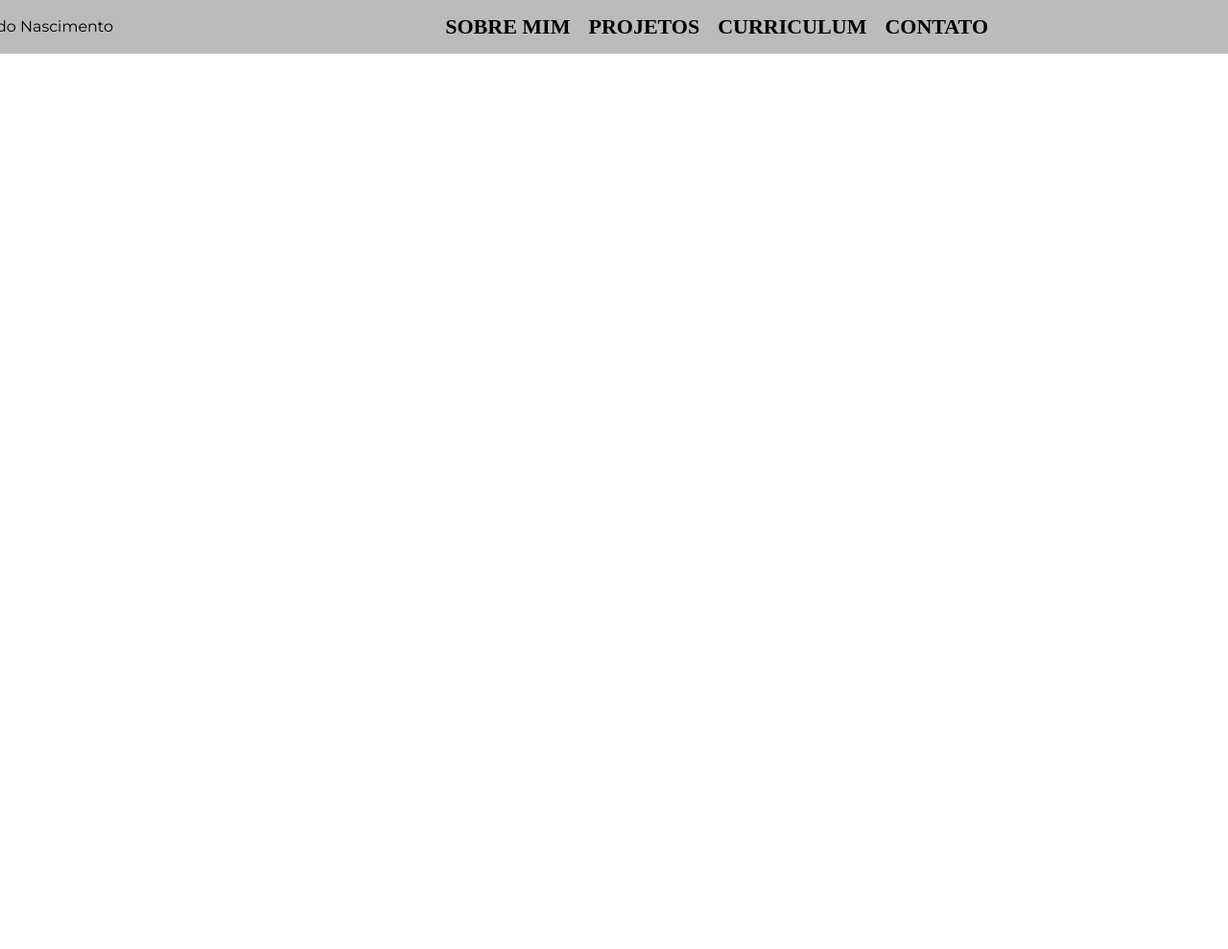
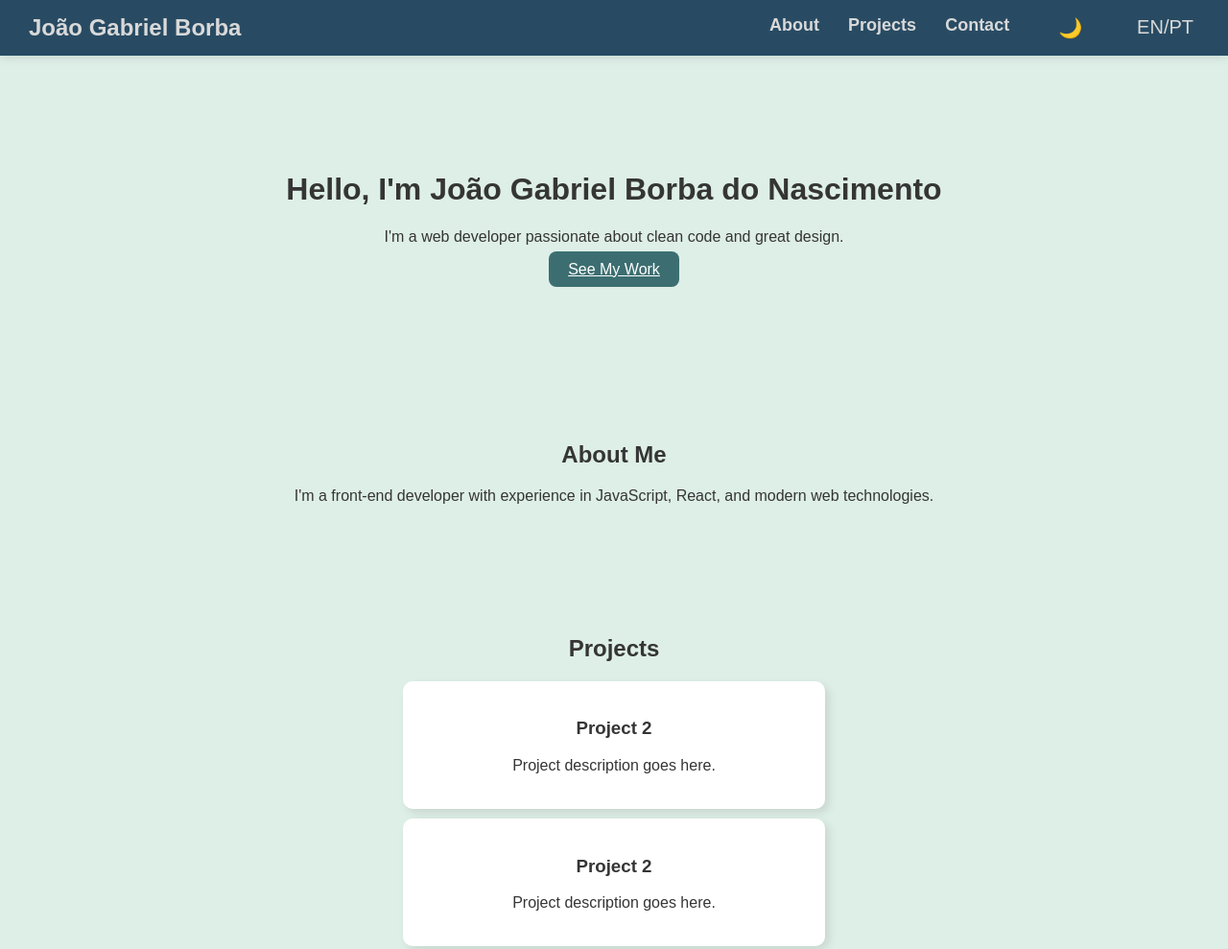
Before and after one commit to joaogabriel43/Portifolio, a plain HTML site: page index.html in a window 1280 px wide. Shown: the top 989 px of the page at 96% size. Before the commit the page ends 800 px from the top, so only its background shows below. Drawn offline with Linux system fonts and the light colour scheme; a web font is replaced by a local one.

Commit message:
Primeira configurações de estilização e definições para qual caminho desejo ir com esse projeto. Implementação do site em ingles / Portugues

```diff
--- /dev/null
+++ b/Languages/en.json
@@ -0,0 +1,34 @@
+{
+    "navbar": {
+        "about": "About",
+        "projects": "Projects",
+        "contact": "Contact"
+    },
+    "header": {
+        "greeting": "Hello, I'm",
+        "description": "I'm a web developer passionate about clean code and great design.",
+        "button": "See My Work"
+    },
+    "about": {
+        "title": "About Me",
+        "description": "I'm a front-end developer with experience in JavaScript, React, and modern web technologies."
+    },
+    "projects": {
+        "title": "Projects",
+        "project1": {
+            "title": "Project 1",
+            "description": "Project description goes here."
+        },
+        "project2": {
+            "title": "Project 2",
+            "description": "Project description goes here."
+        }
+    },
+    "contact": {
+        "title": "Contact",
+        "email": "joaogabrielnb43@gmail.com"
+    },
+    "footer": {
+        "text": "© 2025 Portfolio. All rights reserved."
+    }
+}
--- a/index.html
+++ b/index.html
@@ -1,40 +1,62 @@
 <!DOCTYPE html>
 <html lang="pt-br">
-<head>
-    <meta charset="UTF-8">
-    <meta name="viewport" content="width=device-width, initial-scale=1.0">
-    <title>Portifolio</title>
-    <link rel="stylesheet" href="reset.css">
-    <link rel="stylesheet" href="style.css">
+    <head>
+        <meta charset="UTF-8">
+        <meta name="viewport" content="width=device-width, initial-scale=1.0">
+        <title>Portifólio - João Gabriel</title>
+        <link rel="stylesheet" href="styles.css">
+        <script defer src="script.js"></script>
+    </head>
+    <body>
 
-    <link rel="preconnect" href="https://fonts.googleapis.com">
-    <link rel="preconnect" href="https://fonts.gstatic.com" crossorigin>
-    <link href="https://fonts.googleapis.com/css2?family=Montserrat:ital,wght@0,100..900;1,100..900&family=Sixtyfour+Convergence&display=swap" rel="stylesheet">
+        <!-- Navbar -->
+        <nav>
+            <div class="logo">João Gabriel Borba</div>
+            <ul class="nav-links">
+                <li><a href="#about">About</a></li>
+                <li><a href="#projects">Projects</a></li>
+                <li><a href="#contact">Contact</a></li>
+                <li><button id="theme-toggle">🌙</button></li>
+                <li><button id="language-toggle">EN/PT</button></li>
+            </ul>
+        </nav>
 
+        <!-- Header Section -->
+        <header>
+            <h1>Hello, I'm <span class="highlight">João Gabriel Borba do Nascimento</span></h1>
+            <p>I'm a web developer passionate about clean code and great design.</p>
+            <a href="#projects" class="btn">See My Work</a>
+        </header>
 
-</head>
+        <!-- About Section -->
+        <section id="about">
+            <h2>About Me</h2>
+            <p>I'm a front-end developer with experience in JavaScript, React, and modern web technologies.</p>
+        </section>
 
+        <!-- Projects Section -->
+        <section id="projects">
+            <h2>Projects</h2>
+            <div class="project">
+                <h3>Project 1</h3>
+                <p>Project description goes here.</p>
+            </div>
+            <div class="project">
+                <h3>Project 2</h3>
+                <p>Project description goes here.</p>
+            </div>
+        </section>
 
-<body>
-    <header>
-        <div class="box">
-            <h1 class="titulo">João Gabriel Borba do Nascimento</h1>
-            <nav>
-                <ul>
-                    <li class="menu"><a href="sobremim.html">Sobre mim</a></li>
-                    <li class="menu"><a href="projetos">Projetos</a></li>
-                    <li class="menu"><a href="curriculum">Curriculum</a></li>
-                    <li class="menu"><a href="contato">Contato</a></li>
-                </ul>
-            </nav>
-        </div>
-    </header>
-    <main>
+        <!-- Contact Section -->
+        <section id="contact">
+            <h2>Contact</h2>
+            <p>Email: <a href="mailto:your@email.com">Joaogabrielnb43@gmail.com</a></p>
+        </section>
 
-    </main>
-</body>
+        <!-- Footer -->
+        <footer>
+            <p>© 2025 João Gabriel Borba. All rights reserved.</p>
+        </footer>
 
-<footer>
-
-</footer>
-</html>
+    </body>
+    </html>
--- /dev/null
+++ b/script.js
@@ -0,0 +1,99 @@
+// Seleciona o botão de alternância de tema
+const themeToggle = document.getElementById("theme-toggle");
+
+// Verifica se o usuário já escolheu um tema
+const savedTheme = localStorage.getItem("theme");
+if (savedTheme) {
+    document.body.classList.add(savedTheme);
+    themeToggle.textContent = savedTheme === "dark-mode" ? "☀️" : "🌙";
+}
+
+// Evento de clique para mudar o tema
+themeToggle.addEventListener("click", () => {
+    document.body.classList.toggle("dark-mode");
+
+    // Atualiza o botão conforme o tema
+    if (document.body.classList.contains("dark-mode")) {
+        themeToggle.textContent = "☀️";
+        localStorage.setItem("theme", "dark-mode");
+    } else {
+        themeToggle.textContent = "🌙";
+        localStorage.setItem("theme", "");
+    }
+});
+
+document.addEventListener('DOMContentLoaded', () => {
+    const languageToggle = document.getElementById('language-toggle');
+    let currentLanguage = 'en';
+
+    languageToggle.addEventListener('click', () => {
+        currentLanguage = currentLanguage === 'en' ? 'pt' : 'en';
+        loadLanguage(currentLanguage);
+    });
+
+    function loadLanguage(language) {
+        fetch(`languages/${language}.json`)
+            .then(response => response.json())
+            .then(data => {
+                console.log(`Loaded language: ${language}`, data); // Log para verificar o carregamento do JSON
+
+                // Atualizar Navbar
+                const aboutLink = document.querySelector('.nav-links a[href="#about"]');
+                const projectsLink = document.querySelector('.nav-links a[href="#projects"]');
+                const contactLink = document.querySelector('.nav-links a[href="#contact"]');
+                if (aboutLink) aboutLink.textContent = data.navbar.about;
+                if (projectsLink) projectsLink.textContent = data.navbar.projects;
+                if (contactLink) contactLink.textContent = data.navbar.contact;
+
+                // Atualizar Header
+                const headerGreeting = document.querySelector('header h1');
+                const headerDescription = document.querySelector('header p');
+                const headerButton = document.querySelector('header .btn');
+                if (headerGreeting) headerGreeting.innerHTML = `${data.header.greeting} <span class="highlight">João Gabriel Borba do Nascimento</span>`;
+                if (headerDescription) headerDescription.textContent = data.header.description;
+                if (headerButton) headerButton.textContent = data.header.button;
+
+                // Atualizar About Section
+                const aboutTitle = document.querySelector('#about h2');
+                const aboutDescription = document.querySelector('#about p');
+                if (aboutTitle) aboutTitle.textContent = data.about.title;
+                if (aboutDescription) aboutDescription.textContent = data.about.description;
+
+                // Atualizar Projects Section
+                const projectsTitle = document.querySelector('#projects h2');
+                const project1Title = document.querySelector('#projects .project:nth-child(1) h3');
+                const project1Description = document.querySelector('#projects .project:nth-child(1) p');
+                const project2Title = document.querySelector('#projects .project:nth-child(2) h3');
+                const project2Description = document.querySelector('#projects .project:nth-child(2) p');
+                if (projectsTitle) projectsTitle.textContent = data.projects.title;
+                if (project1Title) project1Title.textContent = data.projects.project1.title;
+                if (project1Description) project1Description.textContent = data.projects.project1.description;
+                if (project2Title) project2Title.textContent = data.projects.project2.title;
+                if (project2Description) project2Description.textContent = data.projects.project2.description;
+
+                // Atualizar Contact Section
+                const contactTitle = document.querySelector('#contact h2');
+                const contactParagraph = document.querySelector('#contact p');
+                const contactEmail = document.querySelector('#contact p a');
+                if (contactTitle) contactTitle.textContent = data.contact.title;
+                if (contactParagraph) contactParagraph.innerHTML = `Email: <a href="mailto:${data.contact.email}">${data.contact.email}</a>`; // Atualizar o texto do parágrafo com o e-mail
+                if (contactEmail) contactEmail.textContent = data.contact.email;
+
+                // Atualizar Footer
+                const footerText = document.querySelector('footer p');
+                if (footerText) footerText.textContent = data.footer.text;
+
+                console.log('Content updated successfully'); // Log para verificar a atualização do conteúdo
+            })
+            .catch(error => console.error('Error loading language file:', error)); // Log para verificar erros
+    }
+
+    // Load default language
+    loadLanguage(currentLanguage);
+
+    // Carregar tema salvo
+    if (localStorage.getItem("theme") === "dark-mode") {
+        document.body.classList.add("dark-mode");
+        themeToggle.textContent = "☀️";
+    }
+});
--- a/style.css
+++ /dev/null
@@ -1,45 +0,0 @@
-header{
-    background-color: #BBBBBB;
-    padding: 20px 0;
-    position: fixed; /* Fixa o menu no topo */
-    top: 0; /* Alinha ao topo */
-    width: 100%; /* Garante que o menu ocupe 100% da largura da tela */
-    z-index: 1000; /* Mantém o menu acima de outros elementos */
-}
-.titulo{
-    font-family: "Montserrat", sans-serif;
-    font-optical-sizing: auto;
-    font-weight: 400;
-    font-style: normal;
-    margin-left: -200px
-
-}
-.box{
-    max-width: 1200px; /* Limita a largura do conteúdo */
-    margin: 0 auto; /* Centraliza o conteúdo */
-    display: flex; /* Usado para alinhar título e menu horizontalmente */
-    justify-content: space-between; /* Espaça o título e o menu */
-    align-items: center; /* Centraliza verticalmente os itens */
-    /*position: relative;
-    width: 1500px;
-    margin: 0 100px;*/
-}
-nav{
-    position: absolute;
-    top: 25;
-    right: 250px;
-
-}
-nav li{
-    display: inline-block;
-    margin-left: 15px;
-    /*display: inline;
-    margin: 0 0 0 15px;*/
-}
-nav a{
-    text-transform: uppercase;
-    color: black;
-    font-weight: bold;
-    font-size: 22px;
-    text-decoration: none;
-}
--- /dev/null
+++ b/styles.css
@@ -0,0 +1,135 @@
+/* Global styles */
+:root {
+    --button-color: #3C6E71;
+    --background-color: #DEEFE7;
+    --text-color: #353535;
+    --accent-color: #284B63;
+    --light-gray: #D9D9D9;
+}
+
+body {
+    font-family: Arial, sans-serif;
+    margin: 0;
+    padding: 0;
+    background-color: var(--background-color);
+    color: var(--text-color);
+    transition: background 0.3s, color 0.3s;
+}
+
+/* Navbar */
+nav {
+    display: flex;
+    justify-content: center;
+    align-items: center;
+    padding: 15px 30px;
+    background: var(--accent-color);
+    box-shadow: 0 2px 10px rgba(0, 0, 0, 0.1);
+}
+
+.logo {
+    color: var(--light-gray);
+    font-size: 24px;
+    font-weight: bold;
+    margin-right: auto;
+}
+
+.nav-links {
+    list-style: none;
+    display: flex;
+    gap: 30px;
+    margin: 0;
+    padding: 0;
+}
+
+.nav-links a {
+    text-decoration: none;
+    color: var(--light-gray);
+    font-weight: bold;
+    font-size: 18px;
+}
+
+#theme-toggle, #language-toggle {
+    cursor: pointer;
+    background: none;
+    border: none;
+    font-size: 20px;
+    color: var(--light-gray);
+    margin-left: 15px;
+}
+
+/* Header */
+header {
+    text-align: center;
+    padding: 100px 20px;
+}
+
+.btn {
+    background: var(--button-color);
+    color: white;
+    border: none;
+    padding: 10px 20px;
+    cursor: pointer;
+    transition: background 0.3s;
+    border-radius: 8px;
+}
+
+.btn:hover {
+    background: var(--accent-color);
+}
+
+/* Sections */
+section {
+    padding: 50px 20px;
+    text-align: center;
+}
+
+/* Projects */
+.project {
+    background: #fff;
+    padding: 20px;
+    margin: 10px auto;
+    max-width: 400px;
+    border-radius: 10px;
+    box-shadow: 4px 4px 10px rgba(0, 0, 0, 0.1);
+}
+
+/* Footer */
+footer {
+    text-align: center;
+    padding: 20px;
+    background: #222;
+    color: white;
+}
+
+/* Dark mode */
+body.dark-mode {
+    background-color: var(--text-color);
+    color: var(--light-gray);
+}
+
+body.dark-mode nav {
+    background: var(--accent-color);
+}
+
+body.dark-mode .btn {
+    background: var(--button-color);
+}
+
+body.dark-mode .nav-links a {
+    color: #f8f9fa;
+}
+
+body.dark-mode .project {
+    background: #414141;
+    color: var(--light-gray);
+    padding: 20px;
+    margin: 10px auto;
+    max-width: 400px;
+    border-radius: 10px;
+    box-shadow: 4px 4px 10px rgba(0, 0, 0, 0.1);
+}
+
+body.dark-mode .project h3,
+body.dark-mode .project p {
+    color: var(--light-gray);
+}
```
Also changed, not shown: Languages/pt.json (added, +34 -0 lines), projetos.html (added, +45 -0 lines), sobremim.html (+31 -7 lines).
